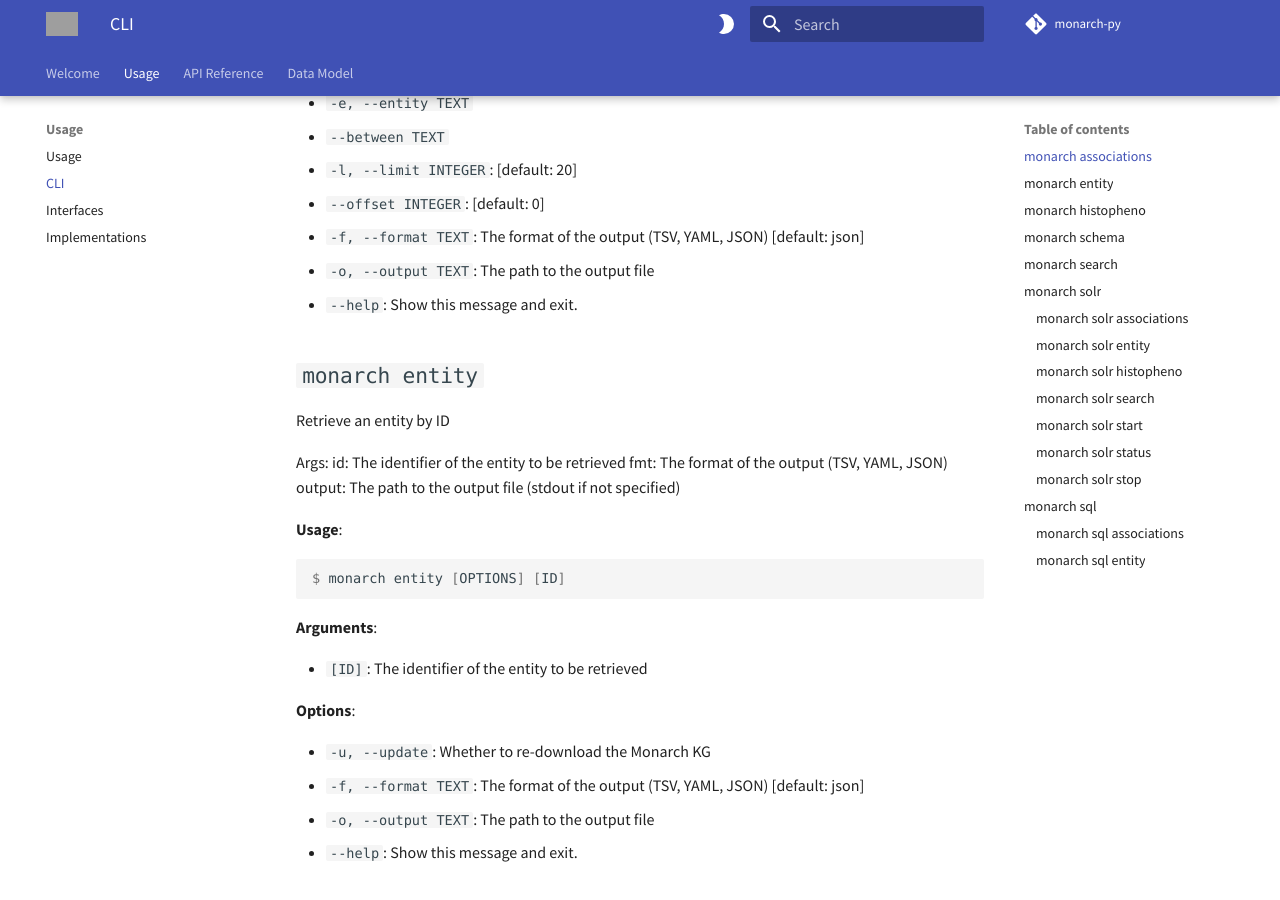
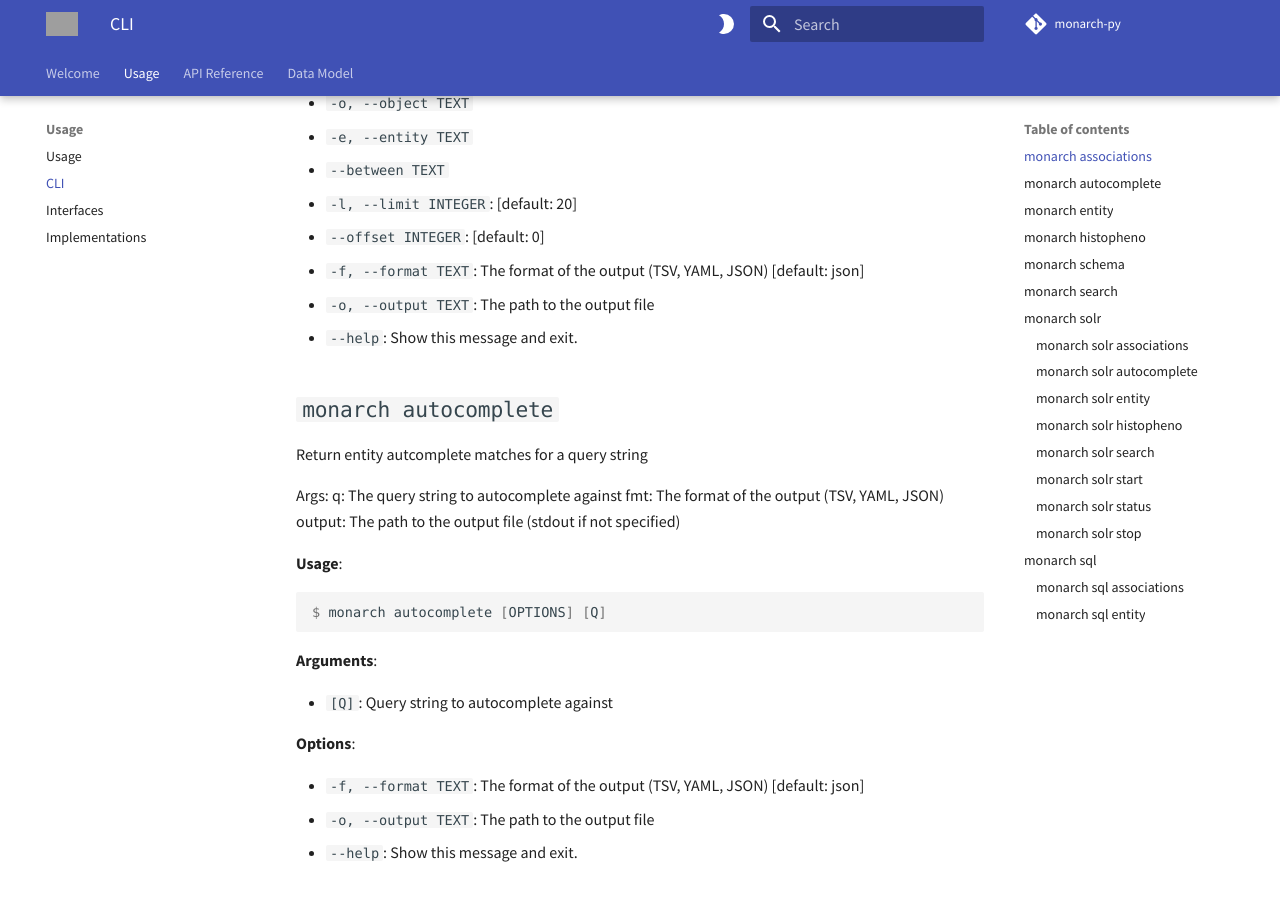
Before and after one commit to monarch-initiative/monarch-py, an MkDocs documentation site: the page built from docs/Usage/CLI.md, in a window 1280 px wide and 900 px high, scrolled down 1230 px. Built offline with MkDocs 1.6.1 and Material for MkDocs 9.7.7, drawn with Linux system fonts in a browser that asks for light colours; some web fonts are replaced; comment, search, counter and statistics services are not loaded; some of the changed text lies outside the part shown; grey boxes are pictures that could not be loaded.

Commit message:
fix linkml schema, docs should build now

````diff
--- a/docs/Usage/CLI.md
+++ b/docs/Usage/CLI.md
@@ -15,6 +15,7 @@
 **Commands**:
 
 * `associations`: Paginate through associations
+* `autocomplete`: Return entity autcomplete matches for a...
 * `entity`: Retrieve an entity by ID
 * `histopheno`: Retrieve the histopheno data for an entity...
 * `schema`: Print the linkml schema for the data model
@@ -53,6 +54,31 @@
 * `--between TEXT`
 * `-l, --limit INTEGER`: [default: 20]
 * `--offset INTEGER`: [default: 0]
+* `-f, --format TEXT`: The format of the output (TSV, YAML, JSON)  [default: json]
+* `-o, --output TEXT`: The path to the output file
+* `--help`: Show this message and exit.
+
+## `monarch autocomplete`
+
+Return entity autcomplete matches for a query string
+
+Args:
+    q: The query string to autocomplete against
+    fmt: The format of the output (TSV, YAML, JSON)
+    output: The path to the output file (stdout if not specified)
+
+**Usage**:
+
+```console
+$ monarch autocomplete [OPTIONS] [Q]
+```
+
+**Arguments**:
+
+* `[Q]`: Query string to autocomplete against
+
+**Options**:
+
 * `-f, --format TEXT`: The format of the output (TSV, YAML, JSON)  [default: json]
 * `-o, --output TEXT`: The path to the output file
 * `--help`: Show this message and exit.
@@ -170,6 +196,7 @@
 **Commands**:
 
 * `associations`: Paginate through associations
+* `autocomplete`: Return entity autcomplete matches for a...
 * `entity`: Retrieve an entity by ID
 * `histopheno`: Retrieve the histopheno associations for a...
 * `search`: Search for entities
@@ -211,6 +238,31 @@
 * `--limit INTEGER`: [default: 20]
 * `--offset INTEGER`: [default: 0]
 * `-u, --update`: Whether to re-download the Monarch KG
+* `-f, --format TEXT`: The format of the output (TSV, YAML, JSON)  [default: json]
+* `-o, --output TEXT`: The path to the output file
+* `--help`: Show this message and exit.
+
+### `monarch solr autocomplete`
+
+Return entity autcomplete matches for a query string
+
+Args:
+    q: The query string to autocomplete against
+    fmt: The format of the output (TSV, YAML, JSON)
+    output: The path to the output file (stdout if not specified)
+
+**Usage**:
+
+```console
+$ monarch solr autocomplete [OPTIONS] [Q]
+```
+
+**Arguments**:
+
+* `[Q]`: Query string to autocomplete against
+
+**Options**:
+
 * `-f, --format TEXT`: The format of the output (TSV, YAML, JSON)  [default: json]
 * `-o, --output TEXT`: The path to the output file
 * `--help`: Show this message and exit.
--- a/pyproject.toml
+++ b/pyproject.toml
@@ -1,6 +1,6 @@
 [tool.poetry]
 name = "monarch-py"
-version = "0.5.0"
+version = "0.5.1"
 description = "Monarch Initiative data access library"
 authors = [
     "Kevin Schaper <kevin@tislab.org>",
````
Also changed, not shown: src/monarch_py/datamodels/model.yaml (line endings or trailing spaces), 1 other file.
